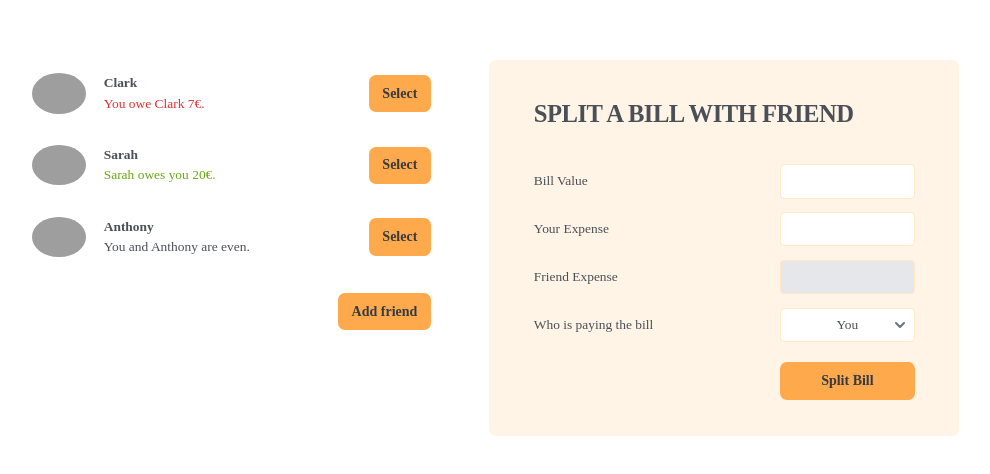
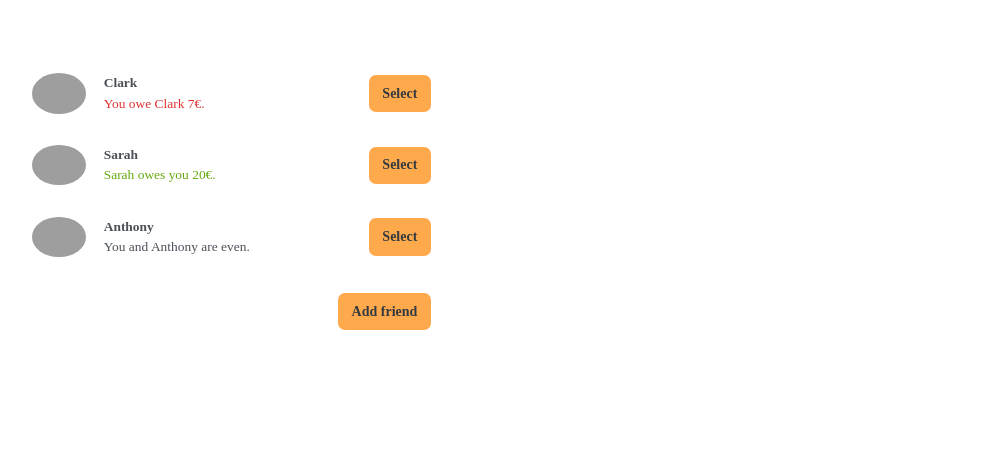
Before and after one commit to momen-arabi/react-eat-n-split, a React (Create React App) app: page / in a window 1280 px wide. Shown: the part 132-606 px from the top of the page, without its empty margins (151-1141 px from the left). Built offline with nearby package versions, Linux system fonts and the light colour scheme; grey boxes are pictures that could not be loaded.

Commit message:
Implement friend selection and toggle split form functionality

```diff
--- a/src/components/App.jsx
+++ b/src/components/App.jsx
@@ -26,16 +26,25 @@ function App() {
 
   const [friends, setFriends] = useState(initialFriends);
   const [toggleSplitForm, setToggleSplitForm] = useState(false);
+  const [selectedFriend, setSelectedFriend] = useState(null);
 
   function onAddFriend(id, name, image) {
     let newFriend = { id, name, image, balance: 0 };
     setFriends((friends) => [...friends, newFriend]);
   }
 
+  function onToggleSplitForm() {
+    setToggleSplitForm((toggle) => !toggle);
+  }
+
+  function onSelectFriend(id) {
+    setSelectedFriend(id);
+  }
+
   return (
     <div className="app p-20">
-      <Sidebar friends={friends} onAddFriend={onAddFriend} />
-      <SplitBillForm />
+      <Sidebar friends={friends} onAddFriend={onAddFriend} onToggleSplitForm={onToggleSplitForm} onSelectFriend={onSelectFriend} />
+      {toggleSplitForm ? <SplitBillForm selectedFriend={selectedFriend} friends={friends} /> : null}
     </div>
   );
 }
--- a/src/components/Friend.jsx
+++ b/src/components/Friend.jsx
@@ -1,7 +1,6 @@
 import React, { useState } from "react";
-import SplitBillForm from "./SplitBillForm";
 
-export default function Friend({ friend }) {
+export default function Friend({ friend, onToggleSplitForm, onSelectFriend }) {
   return (
     <li>
       <img src={friend.image} alt={friend.name} />
@@ -17,7 +16,15 @@ export default function Friend({ friend }) {
           You owe {friend.name} {friend.balance * -1}€.
         </p>
       )}
-      <button className="button text-xl">Select</button>
+      <button
+        className="button text-xl"
+        onClick={() => {
+          onToggleSplitForm();
+          onSelectFriend(friend.id);
+        }}
+      >
+        Select
+      </button>
     </li>
   );
 }
--- a/src/components/Sidebar.jsx
+++ b/src/components/Sidebar.jsx
@@ -2,14 +2,14 @@ import React, { useState } from "react";
 import Friend from "./Friend";
 import AddFriendForm from "./AddFriendForm";
 
-export default function Sidebar({ friends, onAddFriend }) {
+export default function Sidebar({ friends, onAddFriend, onToggleSplitForm, onSelectFriend }) {
   const [toggleForm, setToggleForm] = useState(false);
 
   return (
     <div className="sidebar">
       <ul>
         {friends.map((friend) => (
-          <Friend key={friend.id} friend={friend} />
+          <Friend key={friend.id} friend={friend} onToggleSplitForm={onToggleSplitForm} onSelectFriend={onSelectFriend} />
         ))}
       </ul>
       {toggleForm ? <AddFriendForm onAddFriend={onAddFriend} /> : null}
--- a/src/components/SplitBillForm.jsx
+++ b/src/components/SplitBillForm.jsx
@@ -1,19 +1,22 @@
 import React, { useState } from "react";
 
-export default function SplitBillForm() {
+export default function SplitBillForm({ selectedFriend, friends }) {
+  let currFriend = friends.find((friend) => friend.id === selectedFriend);
+  const { id, name, image, balance } = currFriend;
+
   return (
     <form className="form-split-bill">
-      <h2 className="font-bold">Split a bill with Friend</h2>
+      <h2 className="font-bold">Split a bill with {name}</h2>
       <label htmlFor="bill_value">Bill Value</label>
       <input type="number" name="bill_value" id="bill_value" className="focus:outline-offset-0 focus:ring-0" />
       <label htmlFor="your_expense">Your Expense</label>
       <input type="number" name="your_expense" id="your_expense" className="focus:outline-offset-0 focus:ring-0" />
-      <label htmlFor="friend_expense">Friend Expense</label>
+      <label htmlFor="friend_expense">{name} Expense</label>
       <input type="number" name="friend_expense" id="friend_expense" className="focus:outline-offset-0 focus:ring-0 read-only:bg-gray-200" readOnly />
       <label htmlFor="who_pays">Who is paying the bill</label>
       <select id="who_pays" className="focus:outline-offset-0 focus:ring-0">
         <option value="you">You</option>
-        <option value="friend">Friend</option>
+        <option value={name}>{name}</option>
       </select>
       <button className="button text-xl">Split Bill</button>
     </form>
```
